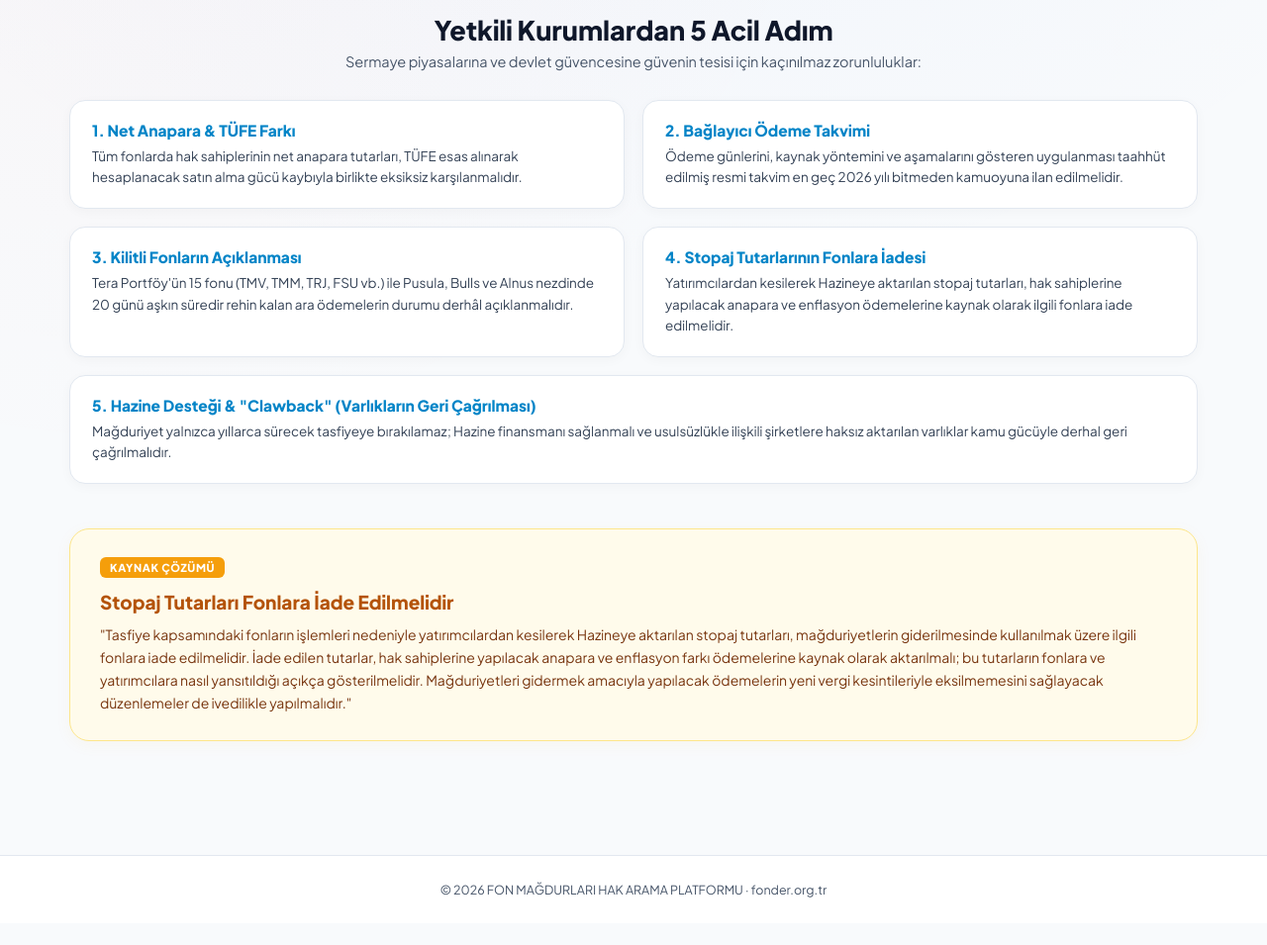
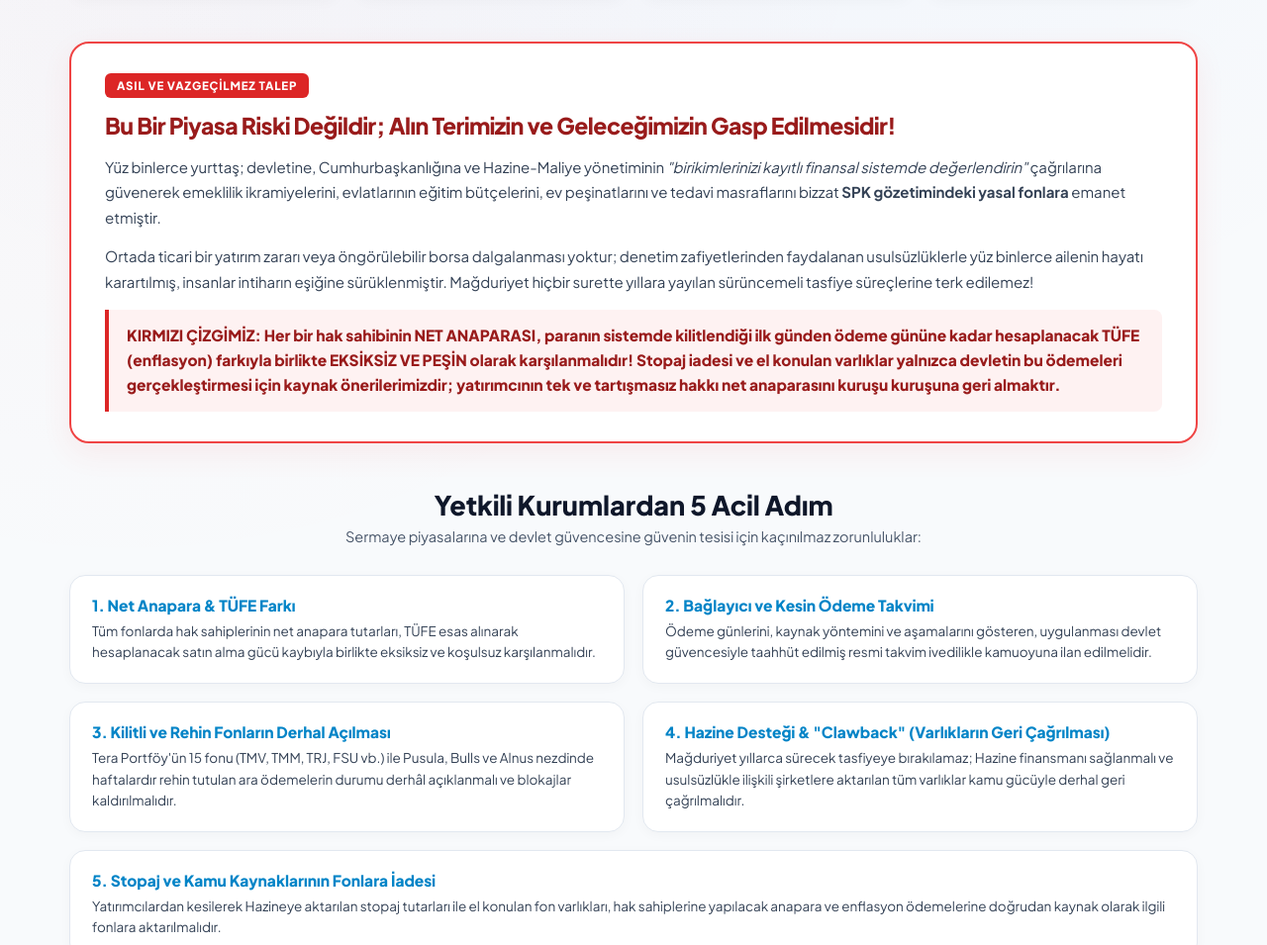
Before and after one commit to alikokrtv/fonder-web, a plain HTML site: page index.html in a window 1280 px wide. Shown: the part 770-1725 px from the top of the page at 99% size. Before the commit the page ends 1703 px from the top, so only its background shows below. Drawn offline with Linux system fonts and the light colour scheme.

Commit message:
feat: Magduriyet ve Net Anapara talebi one cikarildi, stopaj kutusu kaldirildi, logo buyutuldu

```diff
--- a/index.html
+++ b/index.html
@@ -89,34 +89,34 @@
     .brand {
       display: flex;
       align-items: center;
-      gap: 14px;
+      gap: 16px;
       text-decoration: none;
       color: var(--text);
     }
 
     .brand-logo-img {
-      width: 52px;
-      height: 52px;
+      width: 78px;
+      height: 78px;
       border-radius: 50%;
       object-fit: cover;
-      box-shadow: 0 4px 12px rgba(37, 99, 235, 0.2);
-      border: 2px solid #bae6fd;
+      box-shadow: 0 4px 16px rgba(37, 99, 235, 0.28);
+      border: 3px solid #0284c7;
       background: #ffffff;
       flex-shrink: 0;
     }
 
     .brand-text h1 {
-      font-size: 18px;
+      font-size: 21px;
       font-weight: 900;
-      letter-spacing: -0.3px;
-      line-height: 1.1;
+      letter-spacing: -0.4px;
+      line-height: 1.15;
       color: #0f172a;
     }
 
     .brand-text span {
-      font-size: 11px;
+      font-size: 12px;
       color: #0284c7;
-      font-weight: 700;
+      font-weight: 800;
       letter-spacing: 0.8px;
       text-transform: uppercase;
     }
@@ -352,41 +352,56 @@
       color: #0f172a;
     }
 
-    /* HIGHLIGHT BOX (STOPAJ FOCUS) */
-    .highlight-card {
-      background: #fffbeb;
-      border: 1px solid #fde68a;
+    /* CRISIS & PRIMARY DEMAND CARD (MAĞDURİYET & ANAPARA ODAKLI) */
+    .crisis-card {
+      background: #ffffff;
+      border: 2px solid #ef4444;
       border-radius: 20px;
-      padding: 26px 30px;
+      padding: 30px 34px;
       margin-bottom: 45px;
-      box-shadow: 0 4px 16px rgba(245, 158, 11, 0.05);
+      box-shadow: 0 10px 30px rgba(239, 68, 68, 0.08);
       position: relative;
     }
 
-    .highlight-badge {
+    .crisis-badge {
       display: inline-block;
-      background: #f59e0b;
+      background: #dc2626;
       color: #ffffff;
-      font-size: 11px;
+      font-size: 11.5px;
       font-weight: 900;
-      letter-spacing: 0.6px;
+      letter-spacing: 0.8px;
       text-transform: uppercase;
-      padding: 4px 10px;
+      padding: 5px 12px;
       border-radius: 6px;
-      margin-bottom: 12px;
+      margin-bottom: 14px;
     }
 
-    .highlight-card h3 {
-      font-size: 19px;
-      font-weight: 800;
-      color: #b45309;
-      margin-bottom: 10px;
+    .crisis-card h3 {
+      font-size: 23px;
+      font-weight: 900;
+      color: #991b1b;
+      margin-bottom: 14px;
+      letter-spacing: -0.5px;
+      line-height: 1.25;
     }
 
-    .highlight-card p {
-      font-size: 14px;
-      color: #78350f;
-      line-height: 1.65;
+    .crisis-card p {
+      font-size: 15px;
+      color: #334155;
+      line-height: 1.7;
+      margin-bottom: 14px;
+    }
+
+    .crisis-highlight {
+      background: #fef2f2;
+      border-left: 4px solid #dc2626;
+      padding: 14px 18px;
+      border-radius: 0 8px 8px 0;
+      font-size: 15.5px;
+      font-weight: 800;
+      color: #991b1b;
+      margin-top: 16px;
+      line-height: 1.6;
     }
 
     /* DEMANDS SECTION */
@@ -521,11 +536,11 @@
 
       <!-- ACTION CARD -->
       <div class="action-card">
-        <img src="./logo.jpg" alt="Platform Logosu" style="width: 76px; height: 76px; border-radius: 50%; margin: 0 auto 14px; display: block; border: 2px solid rgba(56, 189, 248, 0.6); box-shadow: 0 4px 20px rgba(37, 99, 235, 0.4); background: #ffffff;">
+        <img src="./logo.jpg" alt="Platform Logosu" style="width: 96px; height: 96px; border-radius: 50%; margin: 0 auto 16px; display: block; border: 3px solid #0284c7; box-shadow: 0 6px 24px rgba(37, 99, 235, 0.35); background: #ffffff; object-fit: cover;">
         <span class="action-date-tag">19.11.2026 · ANKARA DEKLARASYONU</span>
         <h3 class="action-title">Resmi Basın Dosyası</h3>
         <p class="action-desc">
-          Platformumuzun yetkili makamlara ve TBMM'ye ilettiği 6 sayfalık gerekçeli deklarasyon ve talep raporu.
+          TBMM ve yetkili makamlara sunulmak üzere hazırlanan 6 sayfalık gerekçeli deklarasyon ve talep dosyası.
         </p>
 
         <a class="btn-download-pdf" href="./Basin_Bulteni_19112026.pdf" download="Fon_Magdurlari_Hak_Arama_Basin_Bulteni.pdf">
@@ -566,6 +581,21 @@
       </div>
     </div>
 
+    <!-- CRISIS & PRIMARY DEMAND VURGUSU (ASIL MESELE ANAPARA + TÜFE) -->
+    <div class="crisis-card">
+      <span class="crisis-badge">ASIL VE VAZGEÇİLMEZ TALEP</span>
+      <h3>Bu Bir Piyasa Riski Değildir; Alın Terimizin ve Geleceğimizin Gasp Edilmesidir!</h3>
+      <p>
+        Yüz binlerce yurttaş; devletine, Cumhurbaşkanlığına ve Hazine-Maliye yönetiminin <em>"birikimlerinizi kayıtlı finansal sistemde değerlendirin"</em> çağrılarına güvenerek emeklilik ikramiyelerini, evlatlarının eğitim bütçelerini, ev peşinatlarını ve tedavi masraflarını bizzat <strong>SPK gözetimindeki yasal fonlara</strong> emanet etmiştir.
+      </p>
+      <p>
+        Ortada ticari bir yatırım zararı veya öngörülebilir borsa dalgalanması yoktur; denetim zafiyetlerinden faydalanan usulsüzlüklerle yüz binlerce ailenin hayatı karartılmış, insanlar intiharın eşiğine sürüklenmiştir. Mağduriyet hiçbir surette yıllara yayılan sürüncemeli tasfiye süreçlerine terk edilemez!
+      </p>
+      <div class="crisis-highlight">
+        KIRMIZI ÇİZGİMİZ: Her bir hak sahibinin NET ANAPARASI, paranın sistemde kilitlendiği ilk günden ödeme gününe kadar hesaplanacak TÜFE (enflasyon) farkıyla birlikte EKSİKSİZ VE PEŞİN olarak karşılanmalıdır! Stopaj iadesi ve el konulan varlıklar yalnızca devletin bu ödemeleri gerçekleştirmesi için kaynak önerilerimizdir; yatırımcının tek ve tartışmasız hakkı net anaparasını kuruşu kuruşuna geri almaktır.
+      </div>
+    </div>
+
     <!-- DEMANDS SECTION (5 ACİL TALEP) -->
     <div class="demands-section">
       <div class="section-header">
@@ -576,34 +606,25 @@
       <div class="demands-grid">
         <div class="demand-item">
           <h4>1. Net Anapara & TÜFE Farkı</h4>
-          <p>Tüm fonlarda hak sahiplerinin net anapara tutarları, TÜFE esas alınarak hesaplanacak satın alma gücü kaybıyla birlikte eksiksiz karşılanmalıdır.</p>
+          <p>Tüm fonlarda hak sahiplerinin net anapara tutarları, TÜFE esas alınarak hesaplanacak satın alma gücü kaybıyla birlikte eksiksiz ve koşulsuz karşılanmalıdır.</p>
         </div>
         <div class="demand-item">
-          <h4>2. Bağlayıcı Ödeme Takvimi</h4>
-          <p>Ödeme günlerini, kaynak yöntemini ve aşamalarını gösteren uygulanması taahhüt edilmiş resmi takvim en geç 2026 yılı bitmeden kamuoyuna ilan edilmelidir.</p>
+          <h4>2. Bağlayıcı ve Kesin Ödeme Takvimi</h4>
+          <p>Ödeme günlerini, kaynak yöntemini ve aşamalarını gösteren, uygulanması devlet güvencesiyle taahhüt edilmiş resmi takvim ivedilikle kamuoyuna ilan edilmelidir.</p>
         </div>
         <div class="demand-item">
-          <h4>3. Kilitli Fonların Açıklanması</h4>
-          <p>Tera Portföy'ün 15 fonu (TMV, TMM, TRJ, FSU vb.) ile Pusula, Bulls ve Alnus nezdinde 20 günü aşkın süredir rehin kalan ara ödemelerin durumu derhâl açıklanmalıdır.</p>
+          <h4>3. Kilitli ve Rehin Fonların Derhal Açılması</h4>
+          <p>Tera Portföy'ün 15 fonu (TMV, TMM, TRJ, FSU vb.) ile Pusula, Bulls ve Alnus nezdinde haftalardır rehin tutulan ara ödemelerin durumu derhâl açıklanmalı ve blokajlar kaldırılmalıdır.</p>
         </div>
         <div class="demand-item">
-          <h4>4. Stopaj Tutarlarının Fonlara İadesi</h4>
-          <p>Yatırımcılardan kesilerek Hazineye aktarılan stopaj tutarları, hak sahiplerine yapılacak anapara ve enflasyon ödemelerine kaynak olarak ilgili fonlara iade edilmelidir.</p>
+          <h4>4. Hazine Desteği & "Clawback" (Varlıkların Geri Çağrılması)</h4>
+          <p>Mağduriyet yıllarca sürecek tasfiyeye bırakılamaz; Hazine finansmanı sağlanmalı ve usulsüzlükle ilişkili şirketlere aktarılan tüm varlıklar kamu gücüyle derhal geri çağrılmalıdır.</p>
         </div>
         <div class="demand-item" style="grid-column: span 2;">
-          <h4>5. Hazine Desteği & "Clawback" (Varlıkların Geri Çağrılması)</h4>
-          <p>Mağduriyet yalnızca yıllarca sürecek tasfiyeye bırakılamaz; Hazine finansmanı sağlanmalı ve usulsüzlükle ilişkili şirketlere haksız aktarılan varlıklar kamu gücüyle derhal geri çağrılmalıdır.</p>
+          <h4>5. Stopaj ve Kamu Kaynaklarının Fonlara İadesi</h4>
+          <p>Yatırımcılardan kesilerek Hazineye aktarılan stopaj tutarları ile el konulan fon varlıkları, hak sahiplerine yapılacak anapara ve enflasyon ödemelerine doğrudan kaynak olarak ilgili fonlara aktarılmalıdır.</p>
         </div>
       </div>
-    </div>
-
-    <!-- STOPAJ DETAY ÇERÇEVESİ -->
-    <div class="highlight-card">
-      <span class="highlight-badge">KAYNAK ÇÖZÜMÜ</span>
-      <h3>Stopaj Tutarları Fonlara İade Edilmelidir</h3>
-      <p>
-        "Tasfiye kapsamındaki fonların işlemleri nedeniyle yatırımcılardan kesilerek Hazineye aktarılan stopaj tutarları, mağduriyetlerin giderilmesinde kullanılmak üzere ilgili fonlara iade edilmelidir. İade edilen tutarlar, hak sahiplerine yapılacak anapara ve enflasyon farkı ödemelerine kaynak olarak aktarılmalı; bu tutarların fonlara ve yatırımcılara nasıl yansıtıldığı açıkça gösterilmelidir. Mağduriyetleri gidermek amacıyla yapılacak ödemelerin yeni vergi kesintileriyle eksilmemesini sağlayacak düzenlemeler de ivedilikle yapılmalıdır."
-      </p>
     </div>
 
   </main>
```
